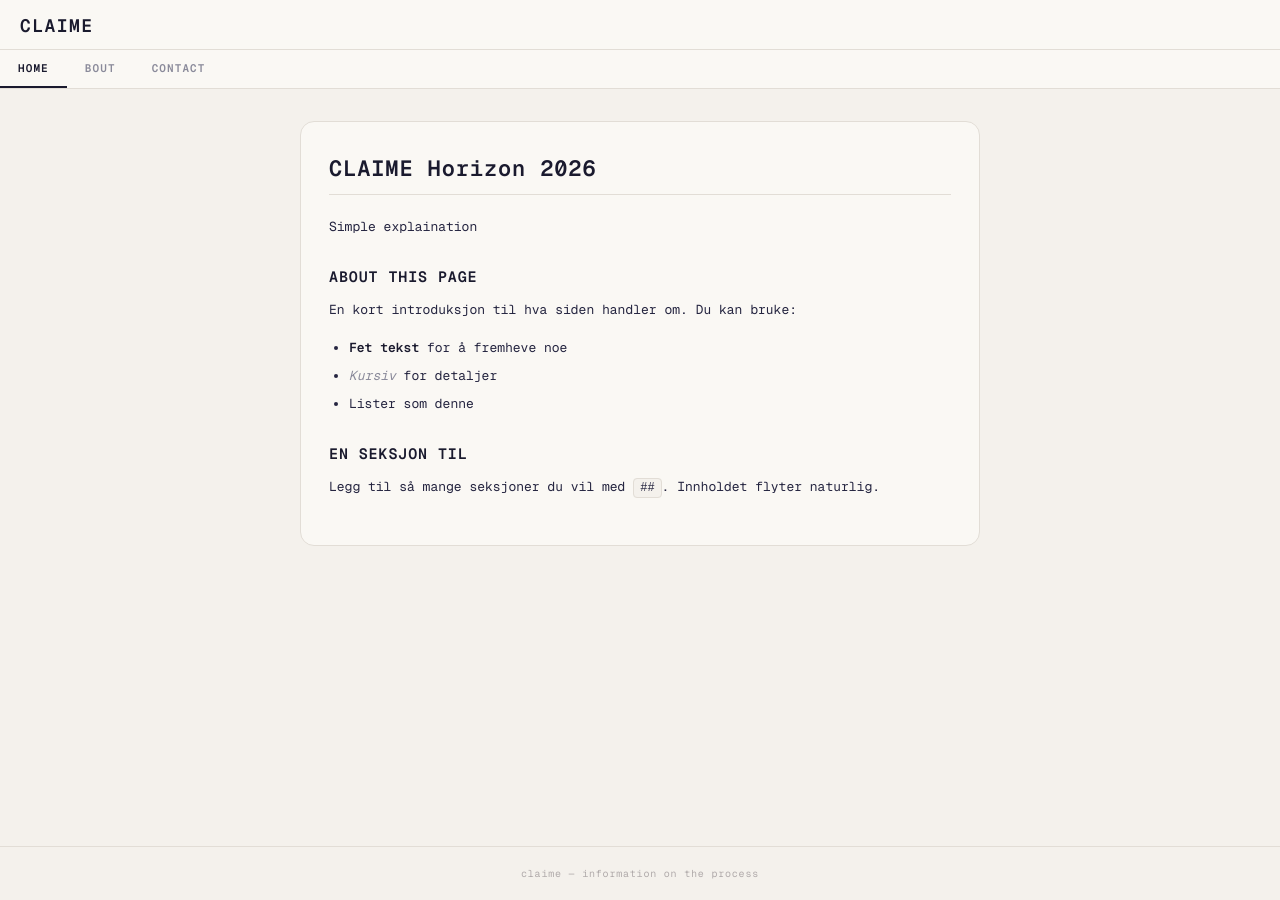
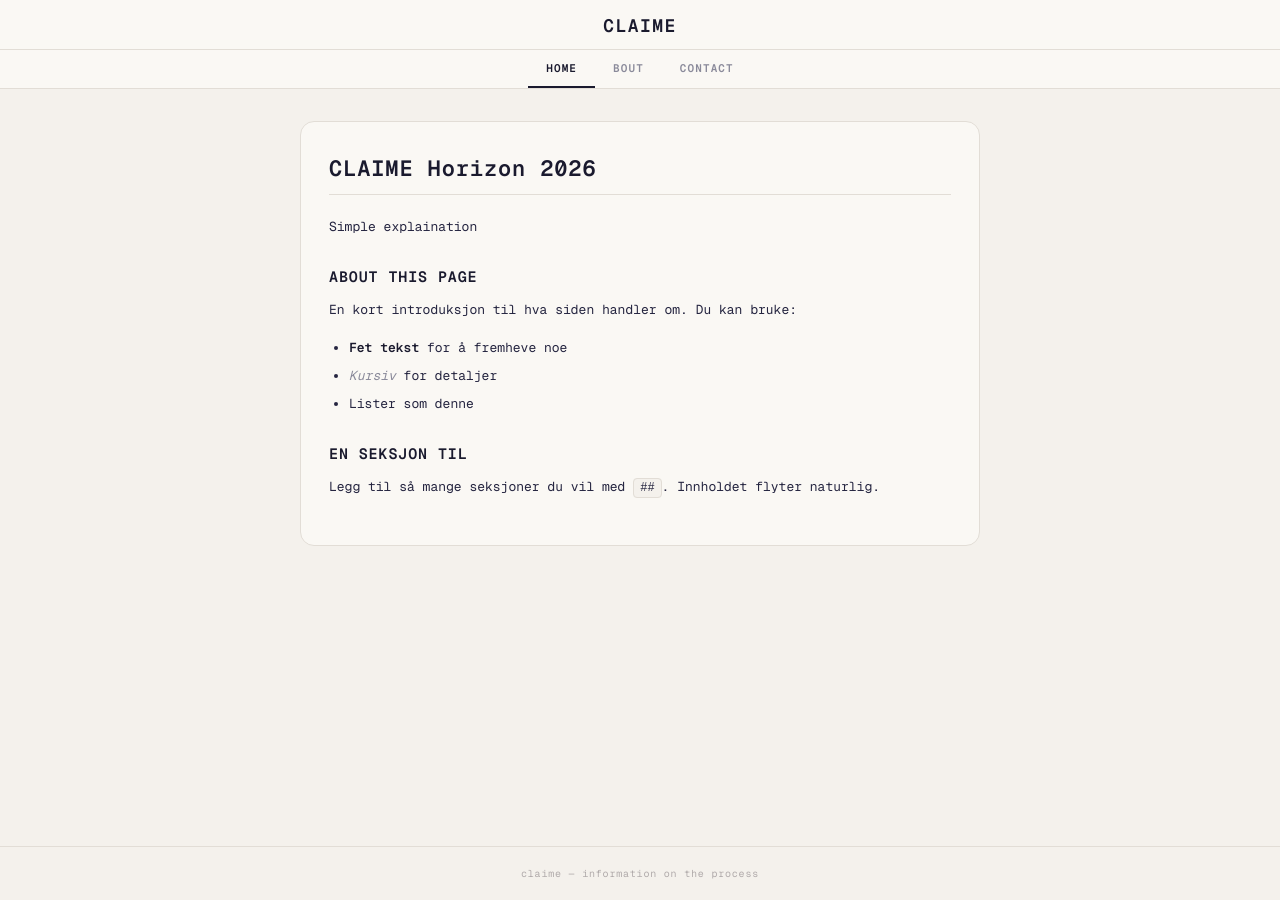
Before and after one commit to EirikSorbo/claime, a Jekyll site: the page built from index.md, in a window 1280 px wide. Built offline with Jekyll 4.4.1, drawn with Linux system fonts in a browser that asks for light colours.

Commit message:
Update default.html

```diff
--- a/_layouts/default.html
+++ b/_layouts/default.html
@@ -33,6 +33,7 @@
 
     /* HEADER */
     .app-header {
+      justify-content: center;  /* legg til denne */
       display: flex;
       align-items: center;
       padding: 14px 20px 12px;
@@ -54,14 +55,13 @@
 
     /* NAV */
     .tab-bar {
+      justify-content: center;  /* legg til denne */
       display: flex;
       background: var(--paper);
       position: sticky;
       top: 49px;
       z-index: 99;
       border-bottom: 1px solid var(--edge);
-      overflow-x: auto;
-      scrollbar-width: none;
     }
 
     .tab-bar::-webkit-scrollbar { display: none; }
```
